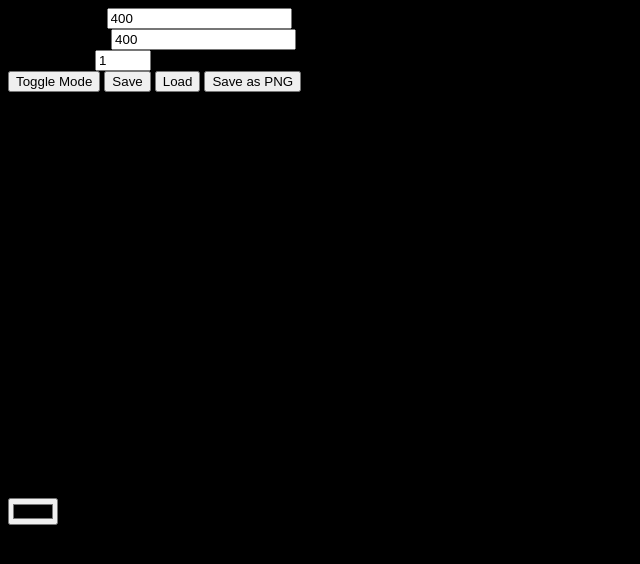
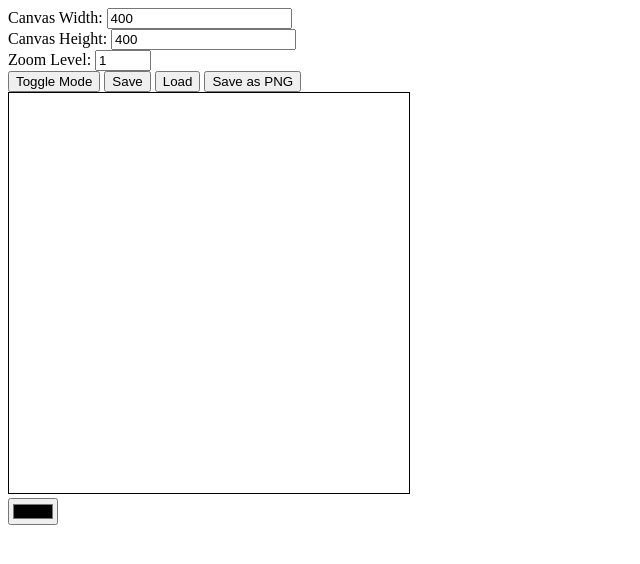
Before and after one commit to FreezaF/Paint, a plain HTML site: page index.html in a window 1280 px wide. Shown: the whole page, without its empty margins (0-640 px from the left). Drawn offline with Linux system fonts and the light colour scheme.

Commit message:
Update index.html

```diff
--- a/index.html
+++ b/index.html
@@ -5,10 +5,6 @@
     <style>
         canvas {
             border: 1px solid #000;
-        }
-
-        body {
-            background-color: #000;
         }
     </style>
 </head>
```
